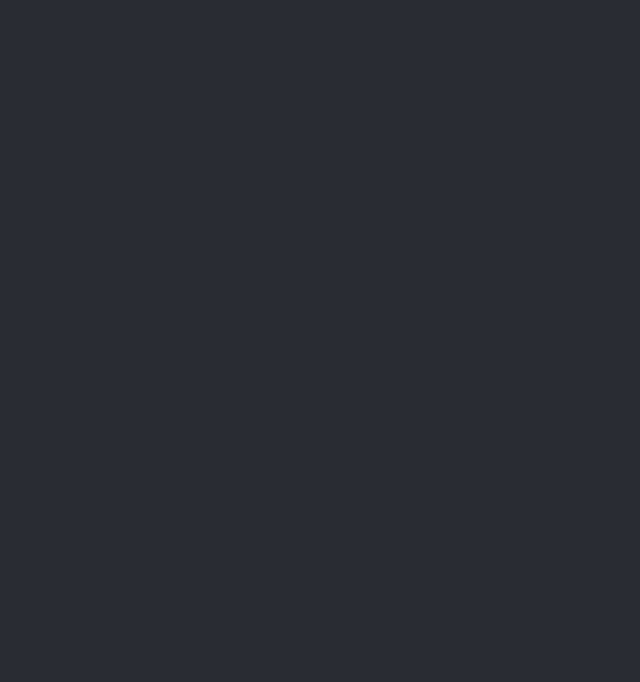
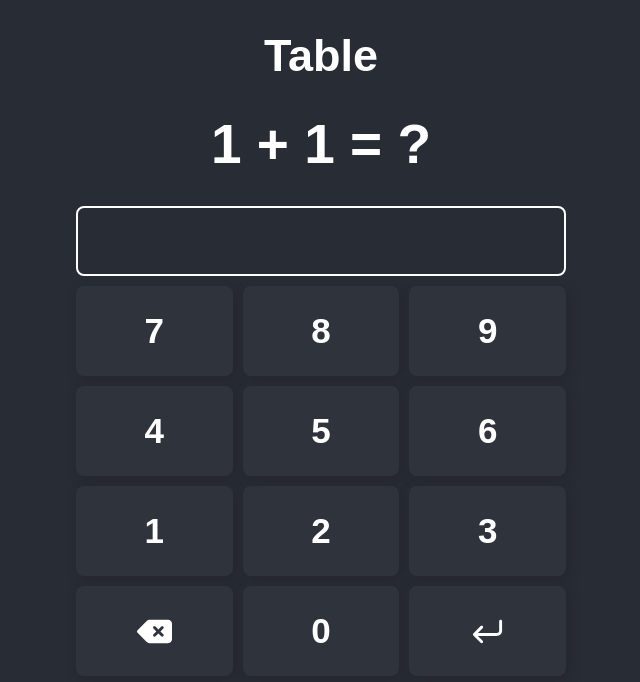
Before and after one commit to Ricardo-Santoyo/numbers, a React (Create React App) app: page /add/tables/standard in a window 1280 px wide. Before the commit this address had no page. Shown: the top 682 px of the page, without its empty margins (319-959 px from the left). Built offline with nearby package versions, Linux system fonts and the light colour scheme; the HTML template or start-up script is replaced by a standard one.

Commit message:
added Table and Question component

```diff
--- a/src/App.js
+++ b/src/App.js
@@ -4,6 +4,7 @@ import Home from './components/Home';
 import SelectMode from './components/SelectMode';
 import Random from './components/Random';
 import SelectTable from './components/SelectTable';
+import Table from './components/Table';
 import add from './mathFunctions/add';
 import subtract from './mathFunctions/subtract';
 import multiply from './mathFunctions/multiply';
@@ -17,6 +18,7 @@ function App() {
         <Route exact path="/add" element={<SelectMode operation="Add" />} />
         <Route exact path="/add/random" element={<Random sign="+" operation={add} />} />
         <Route exact path="/add/tables" element={<SelectTable operation={"Add"} />} />
+        <Route exact path="/add/tables/standard" element={<Table sign="+" operation={add} />} />
 
         <Route exact path="/subtract" element={<SelectMode operation="Subtract" />} />
         <Route exact path="/subtract/random" element={<Random sign="−" operation={subtract} />} />
--- /dev/null
+++ b/src/components/Question.js
@@ -0,0 +1,47 @@
+import React, { useEffect, useState } from 'react';
+import Numpad from './Numpad';
+import Correct from './Correct';
+import Incorrect from './Incorrect';
+
+function Question(props) {
+  const [input, setInput] = useState('');
+  const [startTimer, setStartTimer] = useState(false);
+
+  useEffect(() => {
+    if (startTimer) {
+      const timer = setTimeout(nextQuestion, 3000);
+      return () => clearTimeout(timer);
+    }
+  }, [startTimer])
+
+  function nextQuestion() {
+    // Displays the next question on the screen.
+    setStartTimer(false);
+    setInput('');
+    props.updateNums();
+  }
+
+  function checkResponse() {
+    // Checks whether input is the correct answer or not.
+    if (input == props.answer) {
+      setInput("Correct");
+    } else {
+      setInput("Incorrect");
+    }
+    setStartTimer(true);
+  }
+
+  return (
+    <div>
+      <h2 className="Question">{`${props.num1} ${props.sign} ${props.num2} = ?`}</h2>
+      <div className="Input">
+        <h2>{input}</h2>
+      </div>
+      <Numpad input={input} setInput={setInput} checkResponse={checkResponse} sign={props.sign} />
+      {input === "Correct" ? <Correct /> : null}
+      {input === "Incorrect" ? <Incorrect answer={props.answer} /> : null}
+    </div>
+  );
+}
+
+export default Question;
--- /dev/null
+++ b/src/components/Table.js
@@ -0,0 +1,20 @@
+import React, { useState } from 'react';
+import Question from './Question';
+
+function Table(props) {
+  const [nums, setNums] = useState([1,1]);
+  let answer = props.operation(nums[0], nums[1]);
+
+  function updateNums() {
+    setNums([nums[0], nums[1] + 1]);
+  }
+
+  return (
+    <div>
+      <h1 className="Header">Table</h1>
+      <Question num1={nums[0]} num2={nums[1]} updateNums={updateNums} sign={props.sign} answer={answer} />
+    </div>
+  );
+}
+
+export default Table;
```
